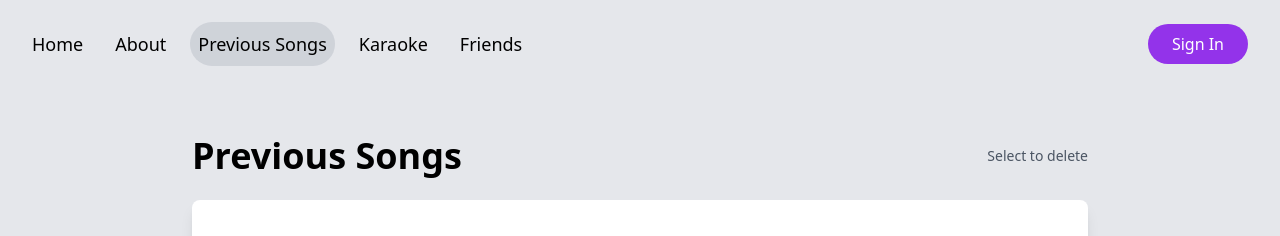
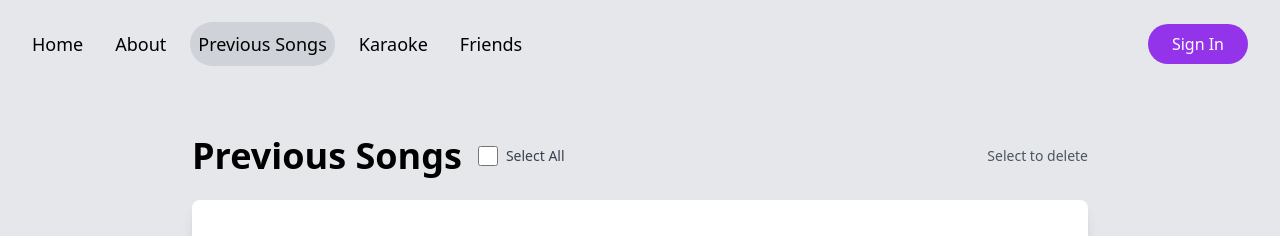
Before and after one commit to snowxzf/Higgs-Audio-Hackathon, a React (Vite) app: page /previous in a window 1280 px wide. Shown: the top 236 px of the page. Built offline with nearby package versions, Linux system fonts and the light colour scheme.

Commit message:
Add select all functionality to Previous Songs page

```diff
--- a/src/pages/Previous.jsx
+++ b/src/pages/Previous.jsx
@@ -25,6 +25,17 @@ function PreviousSongs() {
     })
   }
 
+  const toggleSelectAll = () => {
+    if (selectedSongs.size === previousUploads.length) {
+      // Deselect all
+      setSelectedSongs(new Set())
+    } else {
+      // Select all
+      const allIds = new Set(previousUploads.map(song => song.id))
+      setSelectedSongs(allIds)
+    }
+  }
+
   const deleteSelectedSongs = () => {
     const updatedUploads = previousUploads.filter(song => !selectedSongs.has(song.id))
     setPreviousUploads(updatedUploads)
@@ -47,6 +58,18 @@ function PreviousSongs() {
           <div className="flex items-center justify-between mb-6">
             <div className="flex items-center gap-4">
               <h1 className="text-4xl font-bold text-black">Previous Songs</h1>
+
+              {/* Select All Checkbox */}
+              <div className="flex items-center gap-2">
+                <input
+                  type="checkbox"
+                  checked={previousUploads.length > 0 && selectedSongs.size === previousUploads.length}
+                  onChange={toggleSelectAll}
+                  className="w-5 h-5 cursor-pointer accent-purple-600"
+                />
+                <label className="text-sm text-gray-700 cursor-pointer">Select All</label>
+              </div>
+
               {selectedSongs.size > 0 && (
                 <button
                   onClick={deleteSelectedSongs}
```
